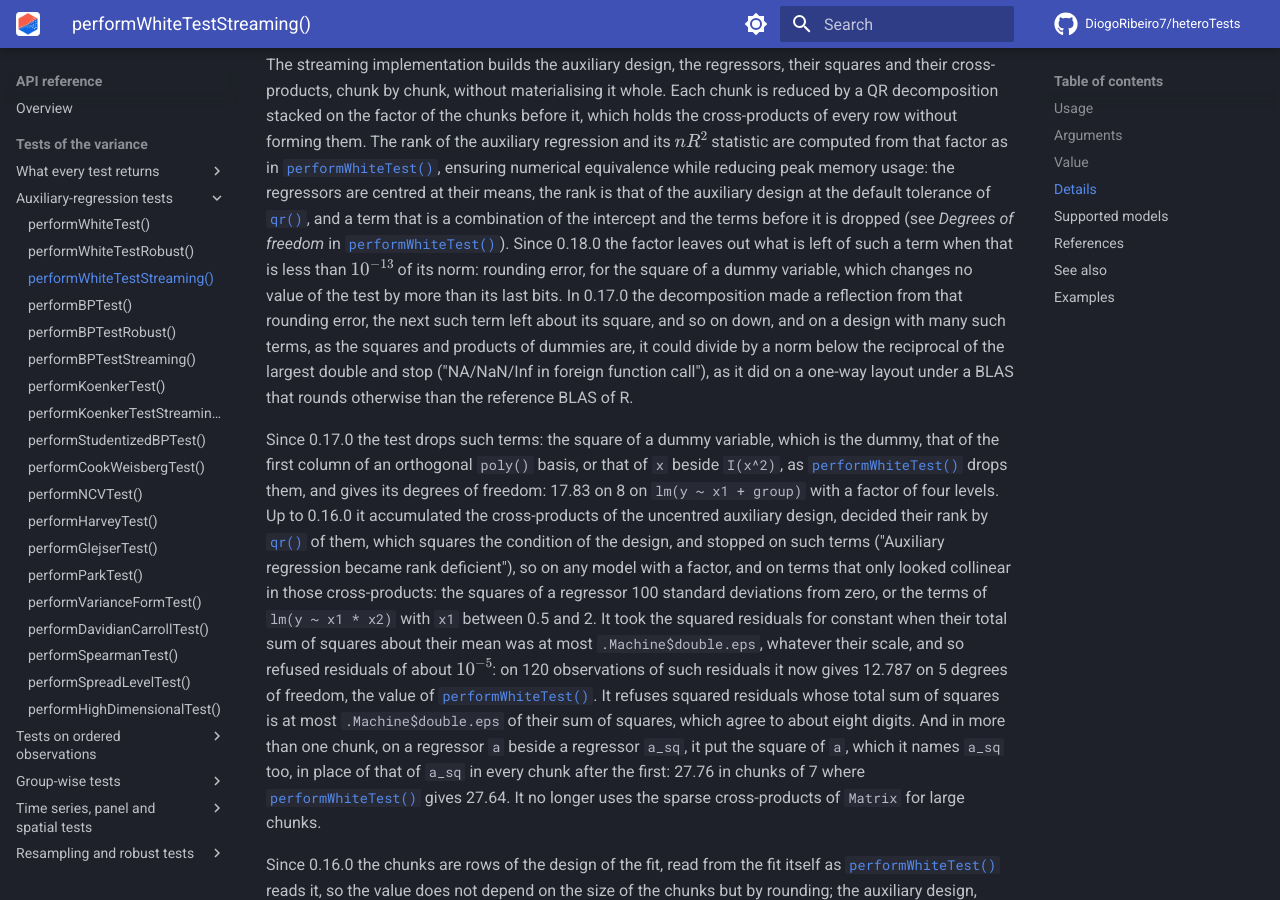
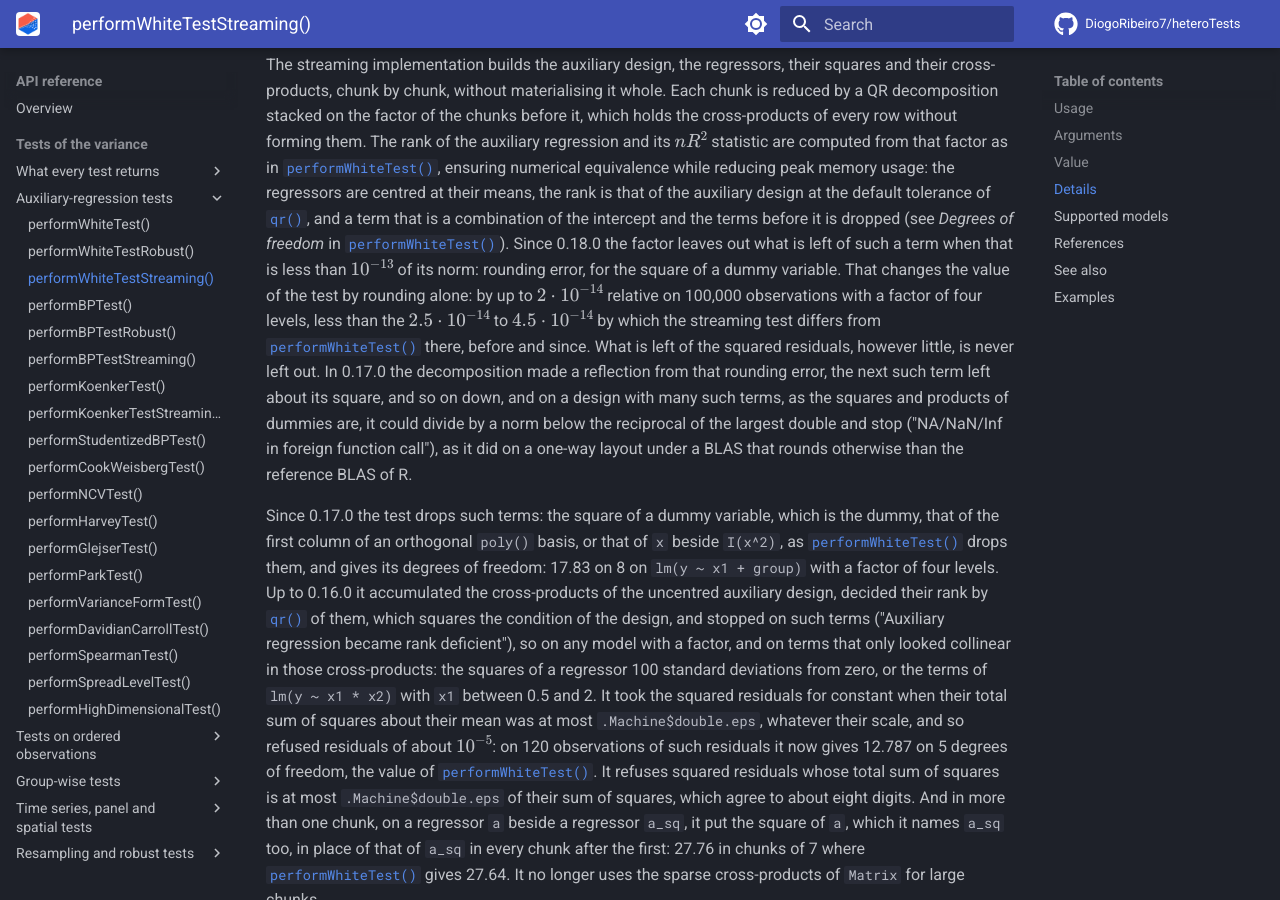
Before and after one commit to DiogoRibeiro7/heteroTests, an MkDocs documentation site: the page built from docs/reference/performWhiteTestStreaming.md, in a window 1280 px wide and 900 px high, scrolled down 1660 px. Built offline with MkDocs 1.6.1 and Material for MkDocs 9.7.7, drawn with Linux system fonts in a browser that asks for light colours; comment, search, counter and statistics services are not loaded.

Commit message:
Say on the White streaming page how much the stacking changes the value, rounding of up to 2e-14 on 100,000 observations, and that what is left of the squared residuals is never left out

```diff
--- a/docs/reference/performWhiteTestStreaming.md
+++ b/docs/reference/performWhiteTestStreaming.md
@@ -82,8 +82,13 @@ combination of the intercept and the terms before it is dropped (see
 *Degrees of freedom* in [`performWhiteTest()`](performWhiteTest.md)). Since 0.18.0 the factor
 leaves out what is left of such a term when that is less than
 \(10^{-13}\) of its norm: rounding error, for the square of a dummy
-variable, which changes no value of the test by more than its last bits. In
-0.17.0 the decomposition made a reflection from that rounding error, the
+variable. That changes the value of the test by rounding alone: by up to
+\(2 \cdot 10^{-14}\) relative on 100,000 observations with a
+factor of four levels, less than the \(2.5 \cdot 10^{-14}\) to
+\(4.5 \cdot 10^{-14}\) by which the streaming test differs from
+[`performWhiteTest()`](performWhiteTest.md) there, before and since. What is left of the squared
+residuals, however little, is never left out. In 0.17.0 the decomposition
+made a reflection from that rounding error, the
 next such term left about its square, and so on down, and on a design with
 many such terms, as the squares and products of dummies are, it could
 divide by a norm below the reciprocal of the largest double and stop
```
Also changed, not shown: 2 other files.
